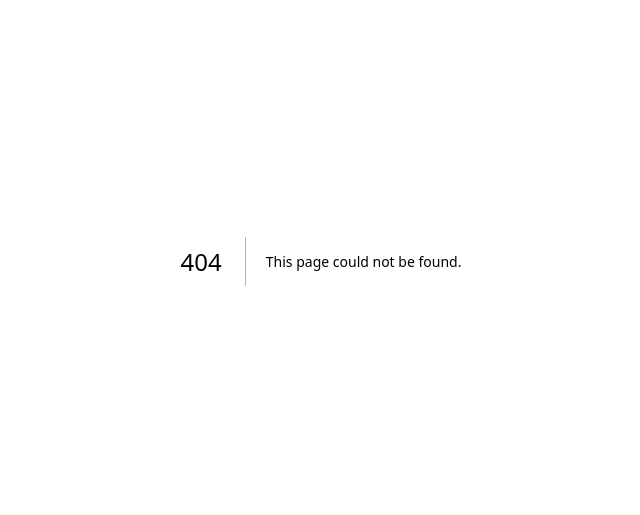
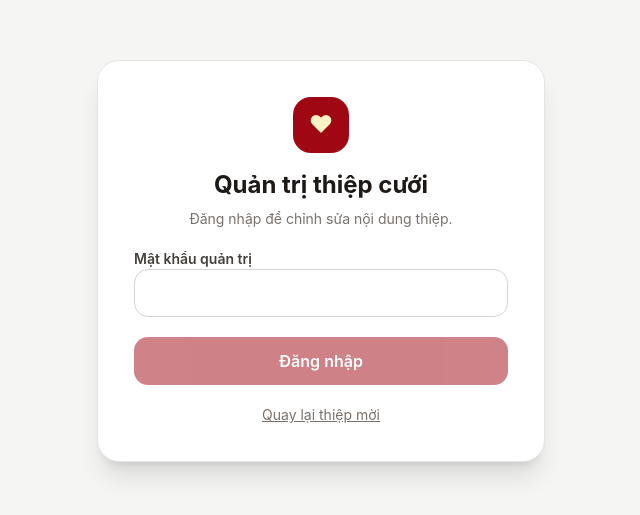
Before and after one commit to hoangnd675/wedding-invitation, a Next.js app: page /admin-login in a window 1280 px wide. Before the commit this address had no page. Shown: the part 139-654 px from the top of the page, without its empty margins (319-959 px from the left). Built offline with nearby package versions, Linux system fonts and the light colour scheme.

Commit message:
Add secure wedding online backend: app/admin-login/page.tsx

```diff
--- /dev/null
+++ b/app/admin-login/page.tsx
@@ -0,0 +1,22 @@
+'use client'
+import { FormEvent, useState } from 'react'
+import Link from 'next/link'
+import { useRouter } from 'next/navigation'
+export default function AdminLoginPage() {
+  const router = useRouter()
+  const [password, setPassword] = useState('')
+  const [error, setError] = useState('')
+  const [loading, setLoading] = useState(false)
+  async function submit(event: FormEvent) {
+    event.preventDefault()
+    setLoading(true); setError('')
+    try {
+      const response = await fetch('/api/admin/login', { method: 'POST', headers: { 'Content-Type': 'application/json' }, body: JSON.stringify({ password }) })
+      const result = await response.json().catch(() => ({}))
+      if (!response.ok) throw new Error(result.error || 'Đăng nhập thất bại.')
+      router.replace('/cau-hinh')
+    } catch (e) { setError(e instanceof Error ? e.message : 'Không thể đăng nhập.') }
+    finally { setLoading(false) }
+  }
+  return <main className="min-h-screen grid place-items-center bg-stone-100 px-4 py-10"><form onSubmit={submit} className="w-full max-w-md rounded-3xl border border-stone-200 bg-white p-7 sm:p-9 shadow-xl space-y-5"><div className="text-center"><div className="mx-auto mb-4 grid h-14 w-14 place-items-center rounded-2xl bg-red-800 text-amber-100 text-2xl">♥</div><h1 className="text-2xl font-bold text-stone-900">Quản trị thiệp cưới</h1><p className="mt-2 text-sm text-stone-500">Đăng nhập để chỉnh sửa nội dung thiệp.</p></div><label className="block space-y-2 text-sm font-semibold text-stone-700">Mật khẩu quản trị<input type="password" autoComplete="current-password" value={password} onChange={(e) => setPassword(e.target.value)} className="w-full min-h-12 rounded-xl border border-stone-300 px-4 text-base font-normal outline-none focus:border-red-700" required /></label>{error && <p role="alert" className="rounded-xl bg-red-50 px-3 py-2 text-sm text-red-700">{error}</p>}<button disabled={loading || !password} className="w-full min-h-12 rounded-xl bg-red-800 px-4 font-semibold text-white disabled:opacity-50">{loading ? 'Đang xác thực...' : 'Đăng nhập'}</button><Link href="/" className="block text-center text-sm text-stone-500 underline">Quay lại thiệp mời</Link></form></main>
+}
```
